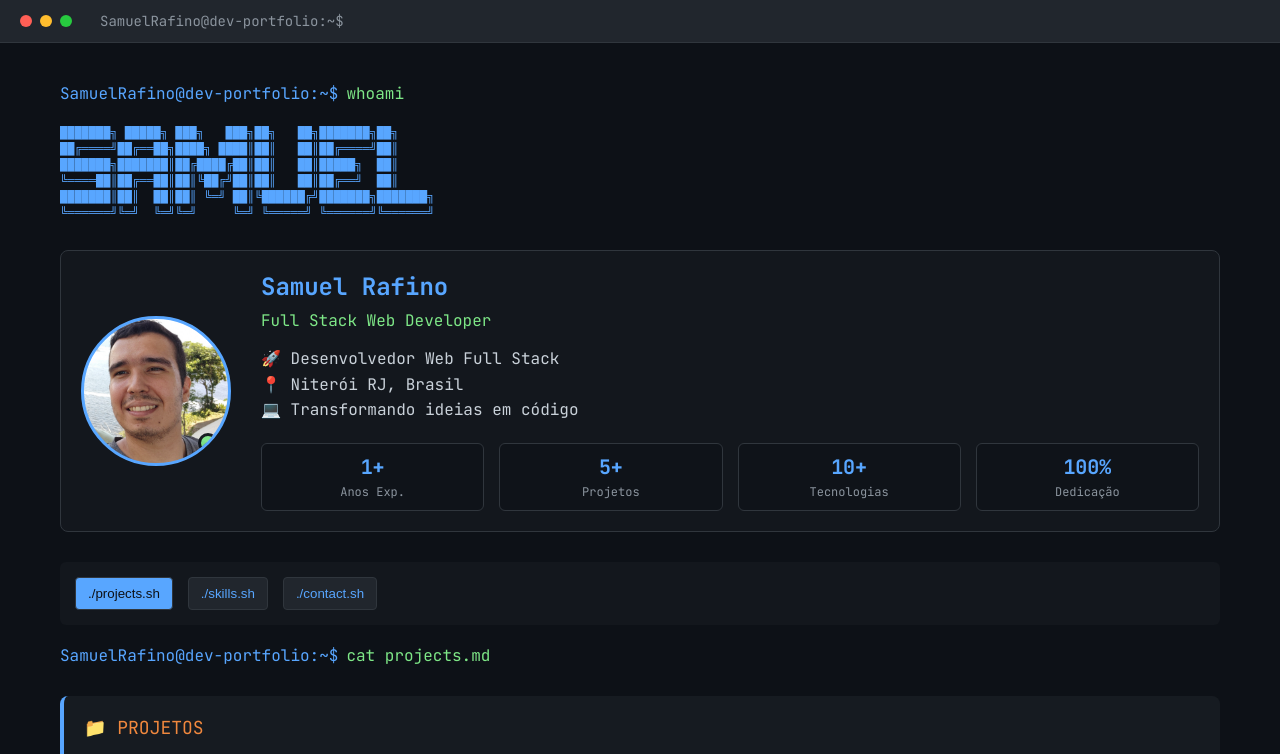
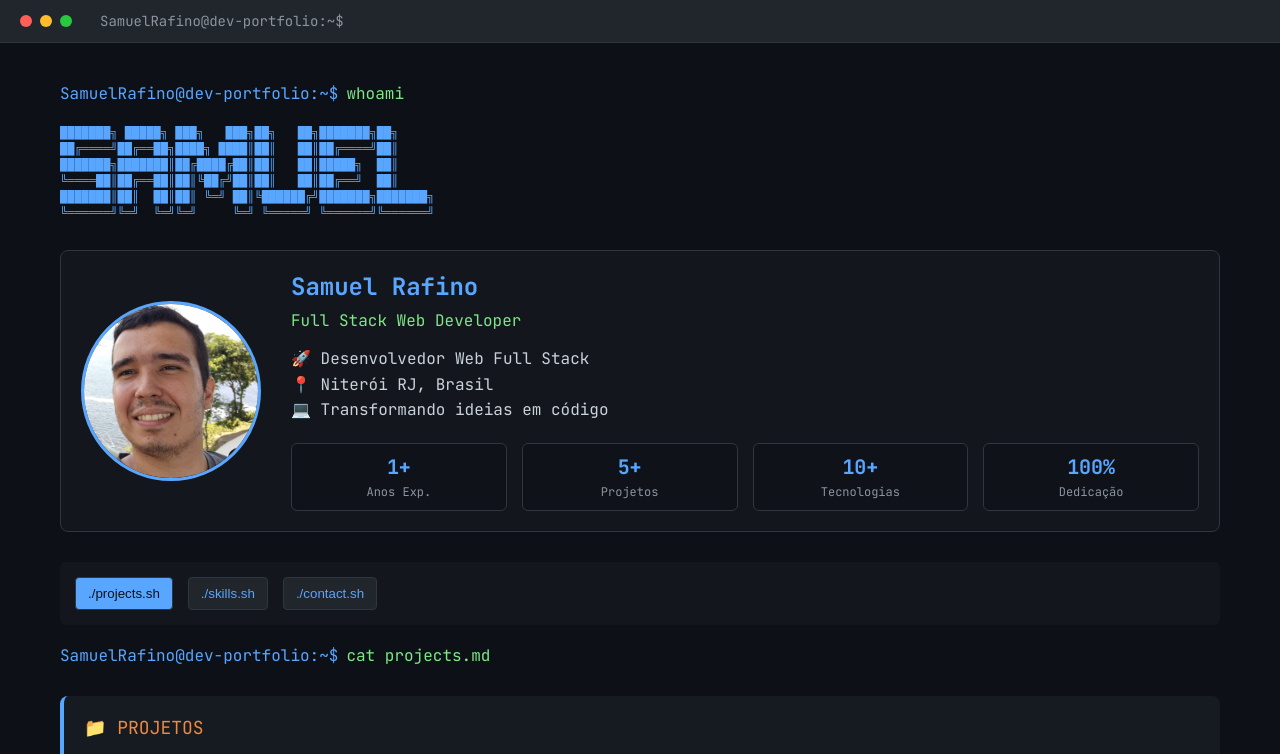
Before and after one commit to samucarafi/Portf-lio, a React (Vite) app in the folder Front-end/: page / in a window 1280 px wide. Shown: the top 754 px of the page. Built offline with nearby package versions, Linux system fonts and the light colour scheme.

Commit message:
corrigindo foto de perfil

```diff
--- a/Front-end/src/App.css
+++ b/Front-end/src/App.css
@@ -55,6 +55,7 @@
 }
 
 .ascii-art {
+  display: flex;
   color: #58a6ff;
   font-size: 12px;
   margin: 20px 0;
@@ -288,11 +289,8 @@
 }
 
 .profile-image {
-  background-image: url("/FotoPerfil.jpg");
-  background-size: cover;
-  background-position: center;
-  width: 150px;
-  height: 150px;
+  width: 180px;
+  height: 180px;
   border-radius: 50%;
   border: 3px solid #58a6ff;
   display: flex;
@@ -416,8 +414,6 @@
   }
 
   .profile-image {
-    width: 120px;
-    height: 120px;
     font-size: 48px;
   }
   .terminal-content {
--- a/Front-end/src/components/ProfileSection/ProfileSection.jsx
+++ b/Front-end/src/components/ProfileSection/ProfileSection.jsx
@@ -10,6 +10,7 @@ const ProfileSection = () => {
     <div className="profile-section">
       <div className="profile-image-container">
         <div className="profile-image">
+          <img width={180} src="/FotoPerfil.jpg" alt="" />
           <div className="profile-status"></div>
         </div>
       </div>
```
Also changed, not shown: Front-end/public/FotoPerfil.jpg.
